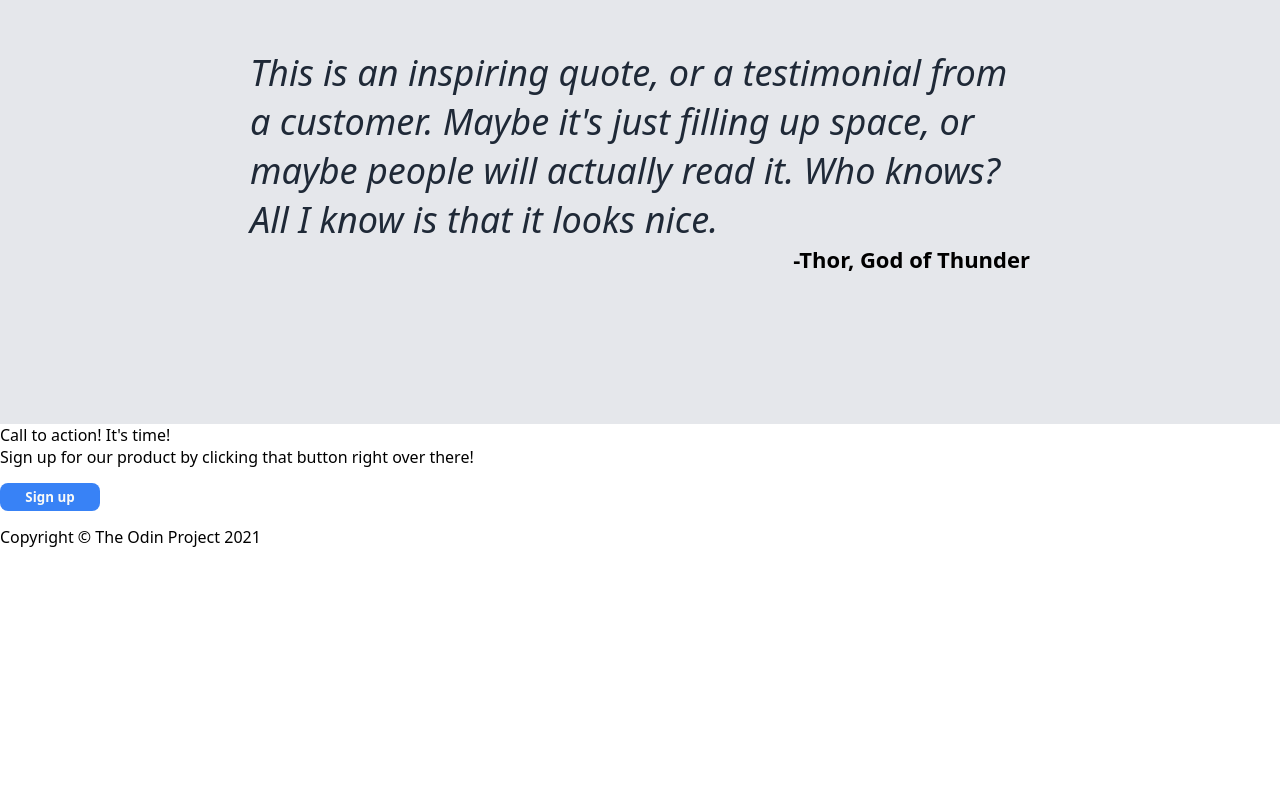
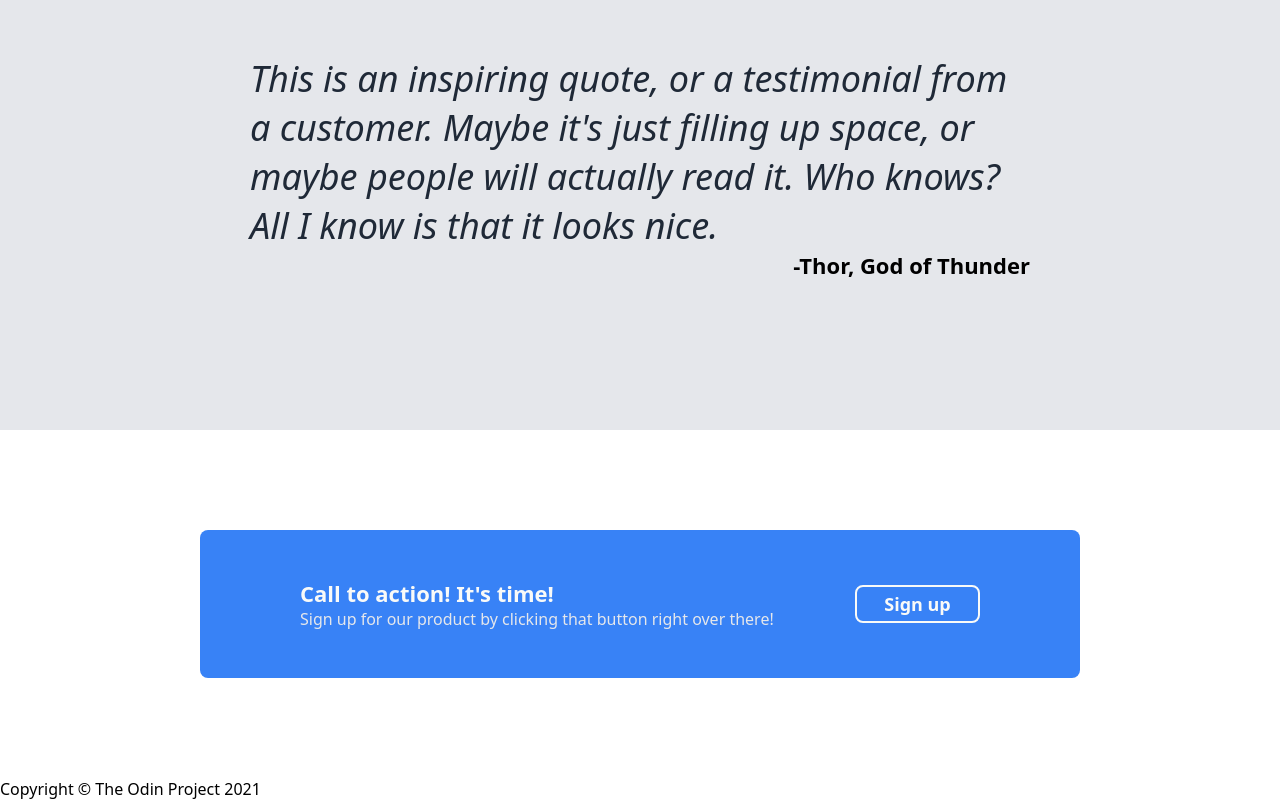
Before and after one commit to Natanas404/landing-page, a plain HTML site: page index.html in a window 1280 px wide. Shown: the part 1164-1964 px from the top of the page. Before the commit the page ends 1712 px from the top, so only its background shows below. Drawn offline with Linux system fonts and the light colour scheme.

Commit message:
Feat: style the sign-up section / Fix: buttons
Places texts and button of the section in a row with flexbox
Adds margin, padding and background color; rounds up corners
Adds colors and font size/weight for texts
Adds borders to button in this section
Modifies width, padding and font size of all buttons

```diff
--- a/style.css
+++ b/style.css
@@ -27,10 +27,11 @@ img {
 }
 
 button {
-    width: 100px;
+    width: 125px;
     margin: 15px 0px;
-    padding: 5px 20px;
+    padding: 5px 25px;
     border-radius: 8px;
+    font-size: 18px;
     border: none;
     color: #F9FAF8;
     background-color: #3882F6;
@@ -108,3 +109,24 @@ h2 {
     font-weight: bold;
     align-self: flex-end;
 }
+
+.signing {
+    margin: 100px 200px;
+    border-radius: 8px;
+    padding: 40px 100px;
+    background-color: #3882F6;
+    color: #E5E7EB;
+    display: flex;
+    justify-content: space-between;
+    align-items: center;
+}
+
+.action {
+    color: #F9FAF8;
+    font-size: 22px;
+    font-weight: bold;
+}
+
+.signing button {
+    border: 2px solid #F9FAF8;
+}
```
